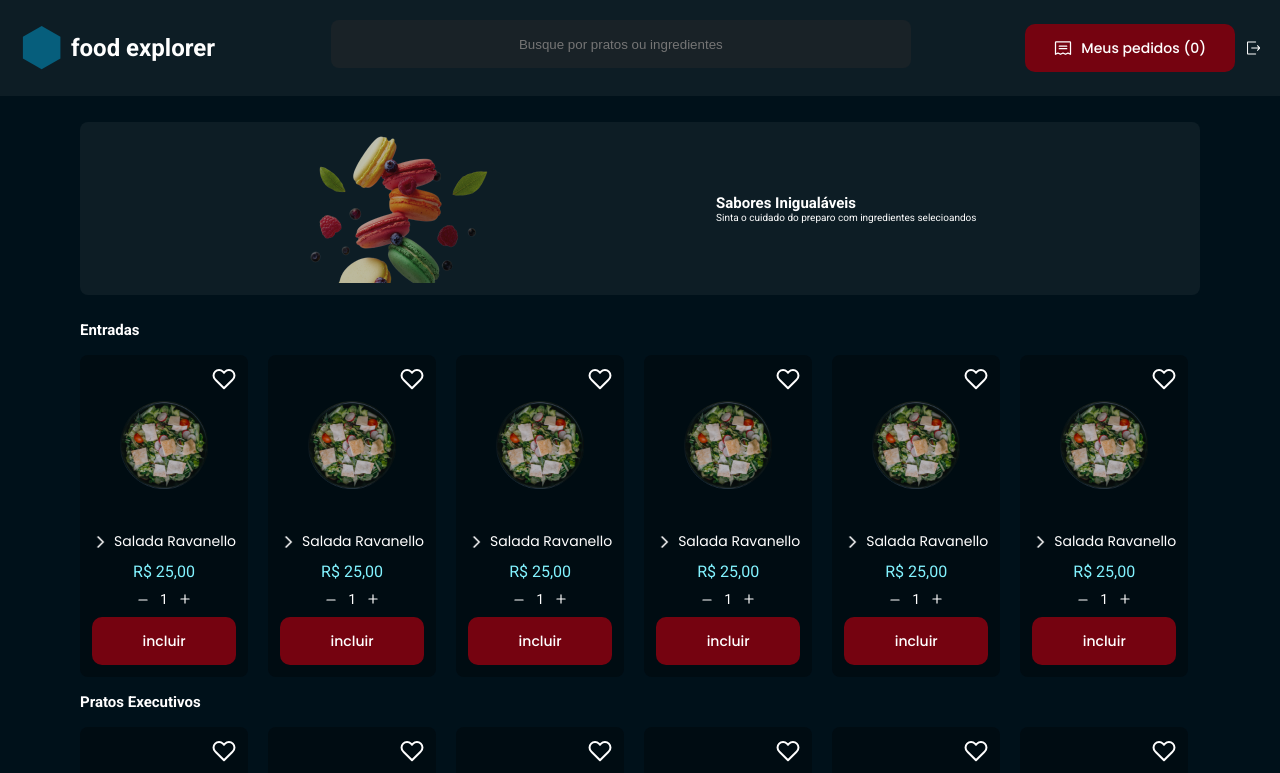
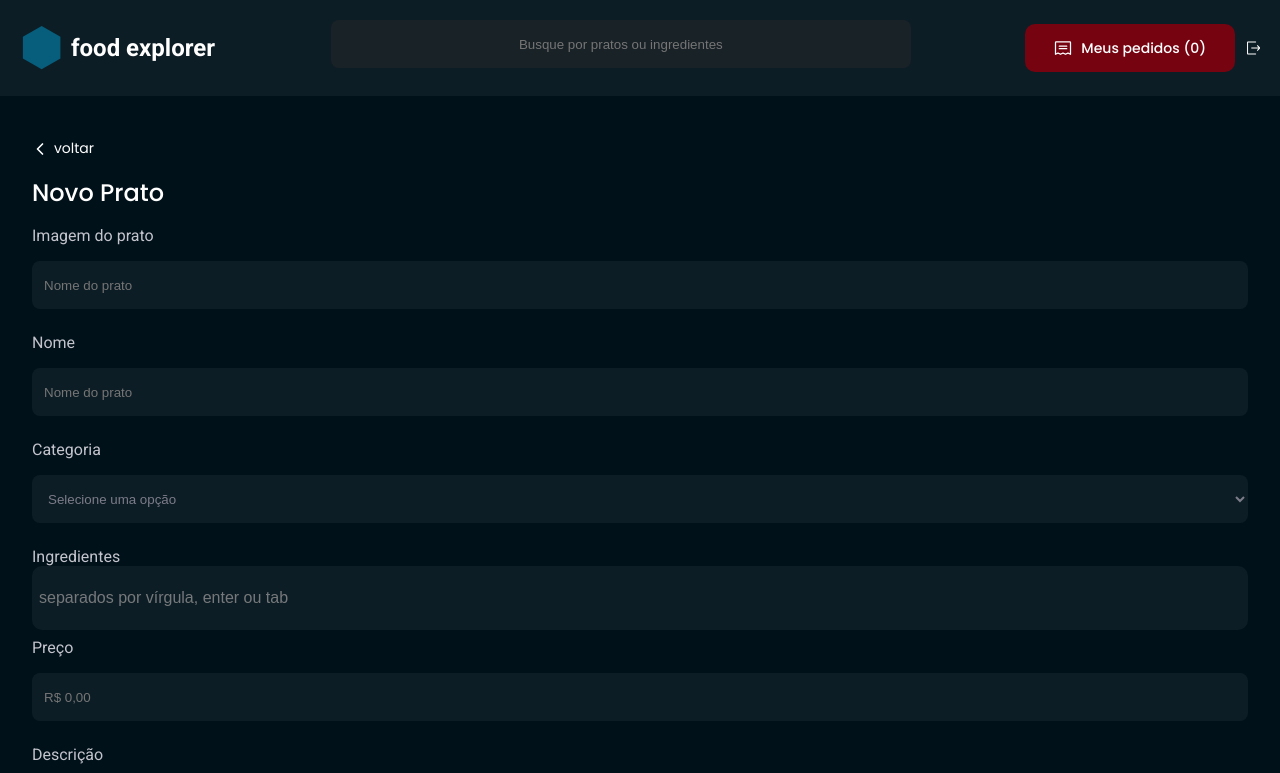
Before and after one commit to phrsilva/food-explorer-frontend, a React (Vite) app: page / in a window 1280 px wide. Shown: the top 773 px of the page. Built offline with nearby package versions, Linux system fonts and the light colour scheme.

Commit message:
página móvel: novo prato

```diff
--- a/src/componentes/areaDeTexto/index.jsx
+++ b/src/componentes/areaDeTexto/index.jsx
@@ -0,0 +1,11 @@
+import { Container } from "./styles";
+
+export function AreaDeTexto({value, ...rest}) {
+    return (
+        <Container {...rest}>
+            {value}
+
+
+        </Container>
+    );
+}
--- a/src/componentes/areaDeTexto/styles.js
+++ b/src/componentes/areaDeTexto/styles.js
@@ -0,0 +1,16 @@
+import styled from "styled-components";
+
+export const Container = styled.textarea`
+
+    width: 100%;
+    height: 12.8rem;
+    background: ${({theme}) => theme.ESCURO.ESCURO_900};
+    color: ${({theme}) => theme.CLARO.CLARO_400};
+    border: none;
+    border-radius: .8rem;
+    padding: 1.2rem;
+    font-family: 'Poppins', sans-serif;
+
+
+
+`;
--- /dev/null
+++ b/src/componentes/ingredientes/index.jsx
@@ -0,0 +1,62 @@
+import { useState, useRef } from "react";
+import { Container, TagsContainer, Tag, InputStyled } from "./styles";
+import { FiX } from "react-icons/fi";
+
+export function Ingredientes({ onChange }) {
+    const [ingredientes, setIngredientes] = useState([]);
+    const [inputAtual, setInputAtual] = useState("");
+    const inputRef = useRef(null);
+
+    function adicionarIngrediente(event) {
+        const valor = event.target.value;
+        const tecla = event.key;
+
+        // Detecta vírgula, Enter ou Tab
+        if (tecla === "," || tecla === "Enter" || tecla === "Tab") {
+            event.preventDefault(); // Impede a quebra de linha no input
+            salvarIngrediente(valor);
+        }
+    }
+
+    function salvarIngrediente(valor) {
+        const novosIngredientes = valor
+            .split(",") // Divide por vírgulas caso o usuário insira múltiplos ingredientes
+            .map(ing => ing.trim()) // Remove espaços extras
+            .filter(ing => ing !== ""); // Evita strings vazias
+
+        if (novosIngredientes.length > 0) {
+            const listaAtualizada = [...ingredientes, ...novosIngredientes];
+            setIngredientes(listaAtualizada);
+            onChange(listaAtualizada);
+        }
+
+        setInputAtual("");
+    }
+
+    function removerIngrediente(index) {
+        const novaLista = ingredientes.filter((_, i) => i !== index);
+        setIngredientes(novaLista);
+        onChange(novaLista);
+    }
+
+    return (
+        <Container onClick={() => inputRef.current.focus()}>
+            <TagsContainer>
+                {ingredientes.map((ingrediente, index) => (
+                    <Tag key={index}>
+                        {ingrediente}
+                        <FiX size={14} onClick={() => removerIngrediente(index)} />
+                    </Tag>
+                ))}
+                <InputStyled
+                    ref={inputRef}
+                    type="text"
+                    value={inputAtual}
+                    onChange={(e) => setInputAtual(e.target.value)}
+                    onKeyDown={adicionarIngrediente} // Agora também detecta Enter e Tab
+                    placeholder="separados por vírgula, enter ou tab"
+                />
+            </TagsContainer>
+        </Container>
+    );
+}
--- /dev/null
+++ b/src/componentes/ingredientes/styles.js
@@ -0,0 +1,65 @@
+import styled from "styled-components";
+
+export const Container = styled.div`
+    width: 100%;
+    display: flex;
+    align-items: center;
+    margin-bottom: 0.8rem;
+    border-radius: 1rem;
+    padding: 0.5rem;
+    background: ${({ theme }) => theme.ESCURO.ESCURO_900};
+    color: ${({ theme }) => theme.CLARO.CLARO_400};
+    cursor: text;
+`;
+
+export const TagsContainer = styled.div`
+    display: flex;
+    flex-wrap: nowrap;
+    align-items: center;
+    gap: 0.5rem;
+    width: 100%;
+    overflow-x: auto;
+    padding: 0.2rem;
+
+    &::-webkit-scrollbar {
+        display: none;
+    }
+`;
+
+export const Tag = styled.span`
+    background-color: ${({ theme }) => theme.ESCURO.ESCURO_1000};
+    padding: 0.6rem 1.2rem;
+    border-radius: 0.6rem;
+    font-size: 1.6rem;
+    display: flex;
+    align-items: center;
+    gap: 0.5rem;
+    cursor: pointer;
+
+    :hover {
+        filter: brightness(1.1);
+        transform: scale(1.05);
+    }
+
+    svg {
+        cursor: pointer;
+    }
+`;
+
+export const InputStyled = styled.input`
+    flex: 1;
+    /* height: 2.5rem;
+    min-width: 120px; */
+    border: none;
+    background: transparent;
+    color: ${({ theme }) => theme.CLARO.CLARO_400};
+    font-size: 1.6rem;
+
+    &::placeholder {
+        color: ${({ theme }) => theme.CLARO.CLARO_600};
+    }
+
+    &:focus {
+        outline: none;
+    }
+`;
--- /dev/null
+++ b/src/componentes/selecao/index.jsx
@@ -0,0 +1,17 @@
+import { Container } from "./styles";
+
+export function Selecao({ icon: Icon, options = [], ...rest }) {
+    return (
+        <Container>
+            {Icon && <Icon size={20} />}
+            <select {...rest}>
+                <option value="">Selecione uma opção</option>
+                {/* {options.map((option, index) => (
+                    <option key={index} value={option.value}>
+                        {option.label}
+                    </option>
+                ))} */}
+            </select>
+        </Container>
+    );
+}
--- /dev/null
+++ b/src/componentes/selecao/styles.js
@@ -0,0 +1,30 @@
+import styled from "styled-components";
+
+
+export const Container = styled.div`
+    width: 100%;
+
+    display: flex;
+    align-items: center;
+
+    margin-bottom: .8rem;
+    border-radius: 1rem;
+
+    > select {
+        height: 4.8rem;
+        width: 100%;
+        margin-top: .8rem;
+
+        border-radius: .8rem;
+
+        padding: 1.2rem;
+        background: ${({theme}) => theme.ESCURO.ESCURO_900};
+        color: ${({theme}) => theme.CLARO.CLARO_500};
+        border: none;
+
+        &::placeholder {
+        }
+
+}
+
+`;
--- /dev/null
+++ b/src/paginas/novoPrato/index.jsx
@@ -0,0 +1,69 @@
+import { BarraDeNavegacao } from "../../componentes/barraDeNavegacao"
+import { Rodape } from "../../componentes/rodape"
+import { BotaoDeTexto } from "../../componentes/botaoDeTexto"
+
+import { FiChevronLeft } from "react-icons/fi"
+import { Entrada } from "../../componentes/entrada"
+// import { Ingredientes } from "../../componentes/ingredientes"
+import { AreaDeTexto } from "../../componentes/areaDeTexto"
+import { Botao } from "../../componentes/botao"
+import { Selecao } from "../../componentes/selecao"
+import { Ingredientes } from "../../componentes/ingredientes"
+
+import {Container, Formulario} from "./styles"
+
+import { useState } from "react"
+
+
+export function NovoPrato() {
+
+    const [ingredientes, setIngredientes] = useState([]);
+
+    function salvarPrato() {
+        console.log("Ingredientes enviados:", ingredientes);
+        // Aqui você pode enviar `ingredientes` para o backend via API
+    }
+    return (
+        <Container>
+            <BarraDeNavegacao/>
+
+            <Formulario>
+                <BotaoDeTexto title="voltar" Icon={FiChevronLeft} className="voltar"/>
+                <h2>Novo Prato</h2>
+
+                <span>Imagem do prato</span>
+                <Entrada type="" placeholder="Nome do prato" />
+
+                <span>Nome</span>
+                <Entrada type="text" placeholder="Nome do prato" />
+
+                <span>Categoria</span>
+                {/* Input type select */}
+                <Selecao/>
+
+                <span>Ingredientes </span>
+                <Ingredientes onChange={setIngredientes} onKeyDown={salvarPrato} />
+
+
+
+
+                <span>Preço</span>
+                <Entrada type="" placeholder="R$ 0,00" />
+
+                <span>Descrição</span>
+                <AreaDeTexto placeholder="Descrição do Prato" />
+
+
+                <Botao title="Salvar Prato"/>
+
+
+
+
+
+            </Formulario>
+
+            <Rodape/>
+
+        </Container>
+    )
+}
--- /dev/null
+++ b/src/paginas/novoPrato/styles.js
@@ -0,0 +1,48 @@
+import styled from "styled-components";
+
+export const Container = styled.div`
+
+    display: flex;
+    flex-direction: column;
+    justify-content: space-between;
+    gap: 1rem;
+
+
+`;
+
+export const Formulario = styled.form`
+
+    margin: 0 3.2rem;
+
+    .voltar {
+        align-self: flex-start;
+    }
+
+    h2 {
+        font-family: 'Poppins', sans-serif;
+        font-size: 2.4rem;
+        font-weight: 500;
+        margin: 1.6rem 0;
+    }
+
+    span {
+        color: ${({theme}) => theme.CLARO.CLARO_400};
+        font-size: 1.6rem;
+        margin-bottom: 1.6rem;
+    }
+
+    input {
+        margin: 1.6rem 0;
+    }
+
+    textarea{
+        margin: 1.6rem 0;
+    }
+
+    select {
+        margin: 1.6rem 0;
+    }
+
+
+
+`;
--- a/src/rotas/app.routes.jsx
+++ b/src/rotas/app.routes.jsx
@@ -1,10 +1,11 @@
 import { Routes, Route } from "react-router-dom";
 import {Principal} from "../paginas/principal"
+import { NovoPrato } from "../paginas/novoPrato";
 
 export function RotasDeAplicacao() {
     return (
         <Routes>
-            <Route path="/" element={<Principal />} />
+            <Route path="/" element={<NovoPrato />} />
         </Routes>
     );
 }
```
Also changed, not shown: src/componentes/marcadores/styles.js (deleted), src/paginas/editarPrato/index.jsx (added), 1 other file (tests, documents, lock files or other folders).
